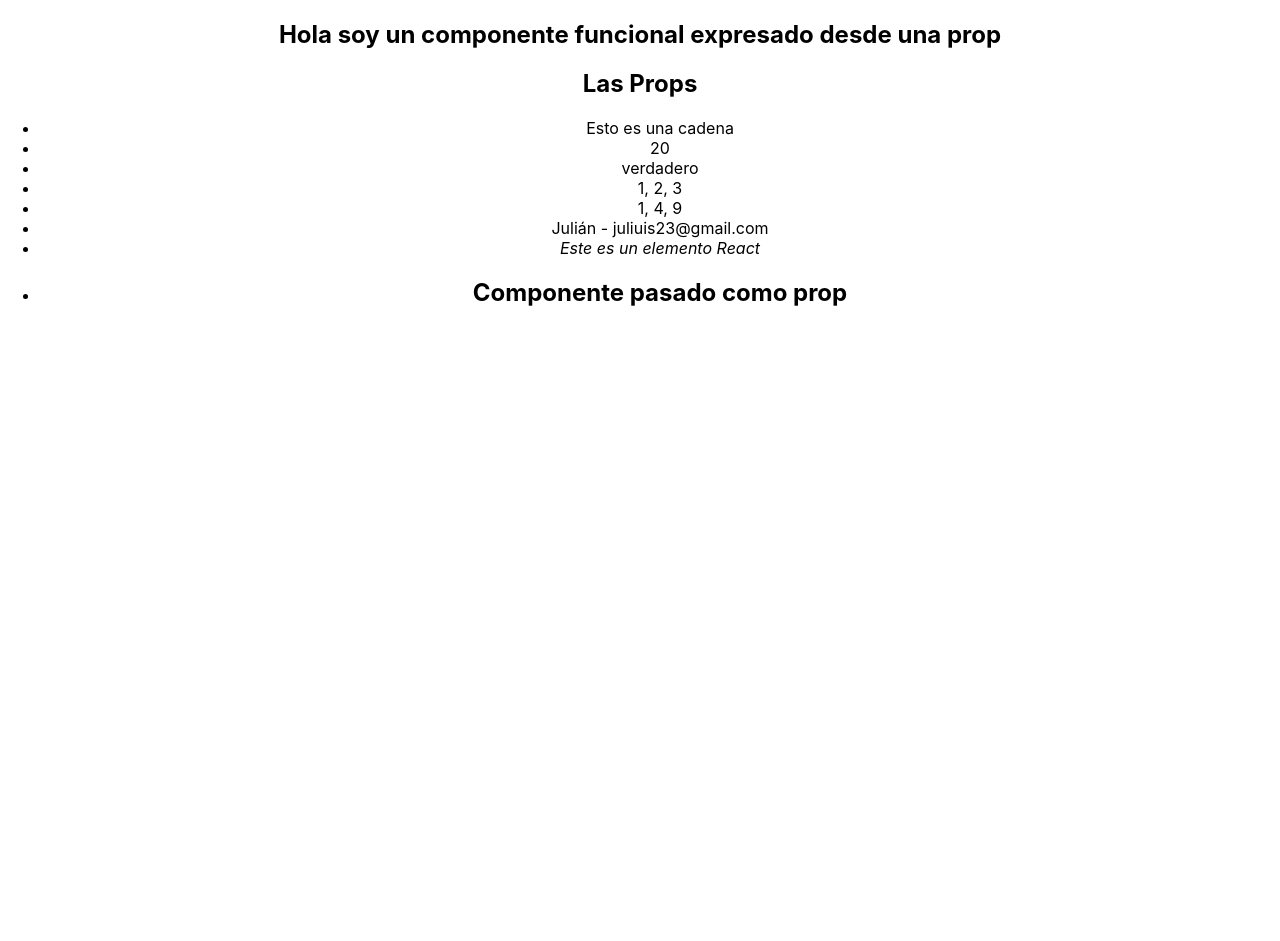
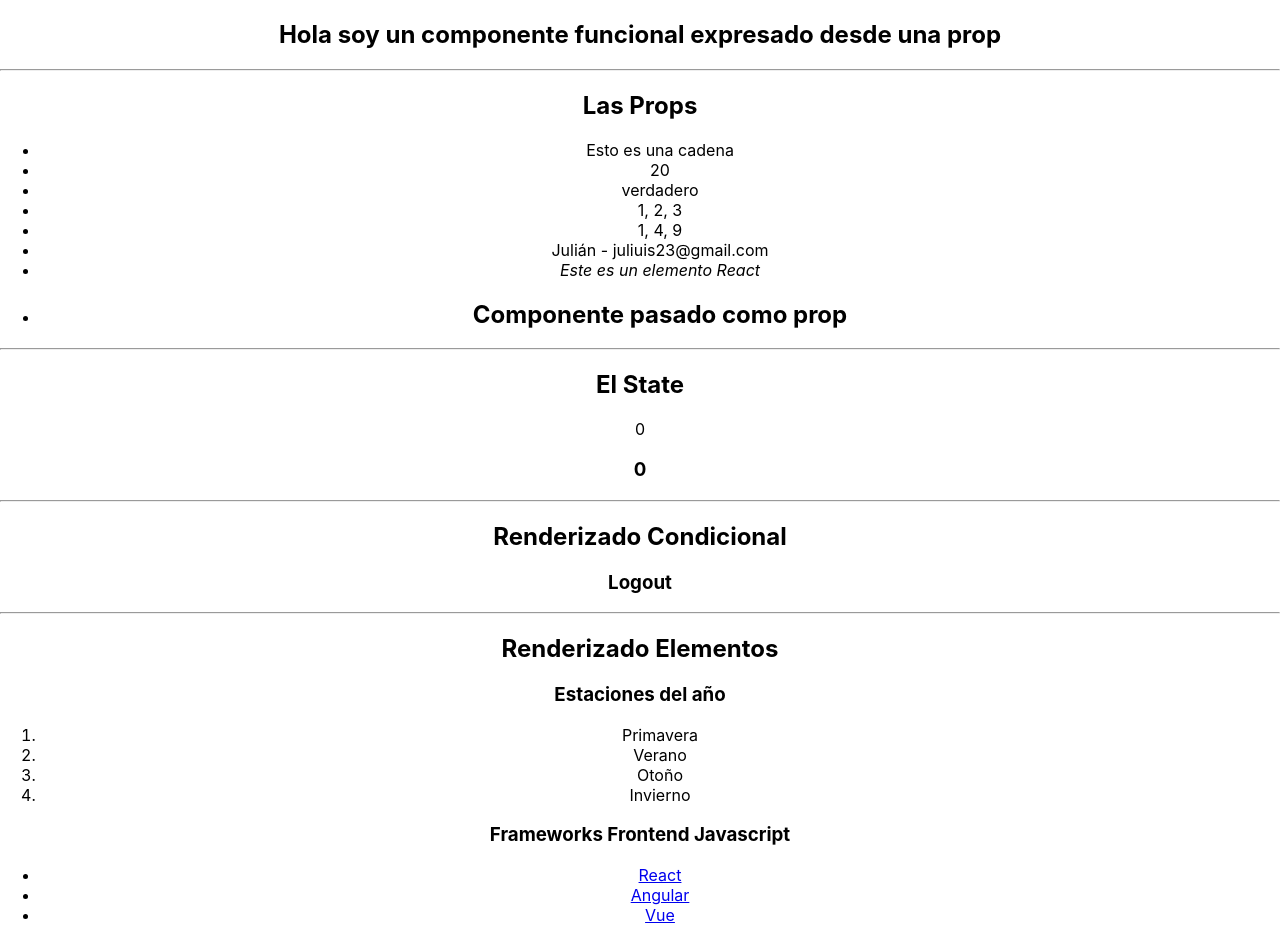
Before and after one commit to juli-ASD/Curso-React, a React (Create React App) app: page / in a window 1280 px wide. Before the commit the page ends 800 px from the top, so only its background shows below. Built offline with nearby package versions, Linux system fonts and the light colour scheme.

Commit message:
State, Conditional render and elements render

```diff
--- a/src/App.js
+++ b/src/App.js
@@ -1,7 +1,10 @@
 /* import logo from './logo.svg'; */
 import "./App.css";
 import Componente from "./components/Componente";
+import Estado from "./components/Estado";
 import Propiedades from "./components/Propiedades";
+import RenderizadoCondicional from "./components/RenderizadoCondicional";
+import RenderizadoElementos from "./components/RenderizadoElementos";
 
 function App() {
   return (
@@ -22,6 +25,7 @@ function App() {
       </header> */}
       <section>
         <Componente msg="Hola soy un componente funcional expresado desde una prop" />
+        <hr/>
         <Propiedades
           cadena="Esto es una cadena"
           numero={20}
@@ -32,6 +36,12 @@ function App() {
           elementoReact={<i>Este es un elemento React</i>}
           componenteReact={<Componente msg="Componente pasado como prop" />}
           />
+          <hr/>
+          <Estado/>
+          <hr/>
+          <RenderizadoCondicional />
+          <hr/>
+          <RenderizadoElementos />
       </section>
     </div>
   );
--- /dev/null
+++ b/src/components/Estado.js
@@ -0,0 +1,33 @@
+import React, { Component } from "react";
+
+function EstadoAHijo(props) {
+  return (
+    <div>
+      <h3>{props.contadorHijo}</h3>
+    </div>
+  );
+}
+
+export default class Estado extends Component {
+  constructor(props) {
+    super(props);
+    this.state = {
+      contador: 0,
+    };
+
+    /* setInterval(() => {
+      this.setState({
+        contador: this.state.contador + 1,
+      });
+    }, 1000); */
+  }
+  render() {
+    return (
+      <div>
+        <h2>El State</h2>
+        <p>{this.state.contador}</p>
+        <EstadoAHijo contadorHijo={this.state.contador} />
+      </div>
+    );
+  }
+}
--- /dev/null
+++ b/src/components/RenderizadoCondicional.js
@@ -0,0 +1,34 @@
+import React, { Component } from "react";
+
+function Login() {
+  return (
+    <div>
+      <h3>Login</h3>
+    </div>
+  );
+}
+
+function Logout() {
+  return (
+    <div>
+      <h3>Logout</h3>
+    </div>
+  );
+}
+
+export default class RenderizadoCondicional extends Component {
+  constructor(props) {
+    super(props);
+    this.state = {
+        session: false,
+    }
+}
+  render() {
+    return (
+      <div>
+        <h2>Renderizado Condicional</h2>
+        {this.state.session ? <Login /> : <Logout />}
+      </div>
+    );
+  }
+}
--- /dev/null
+++ b/src/components/RenderizadoElementos.js
@@ -0,0 +1,39 @@
+import React, { Component } from "react";
+import data from "../helpers/data.json"
+
+function ElementoLista(props){
+    return(
+        <li>
+            <a href={props.el.web} target="blank">{props.el.name}</a>
+        </li>
+    )
+}
+
+export default class RenderizadoElementos extends Component {
+  constructor(props) {
+    super(props);
+    this.state = {
+        seasons: ["Primavera", "Verano", "Otoño", "Invierno"],
+    }
+}
+  render() {
+    console.log(data)
+    return (
+      <div>
+        <h2>Renderizado Elementos</h2>
+        <h3>Estaciones del año</h3>
+        <ol>
+            {this.state.seasons.map((el) => (
+                <li key={el}>{el}</li>
+            ))}
+        </ol>
+        <h3>Frameworks Frontend Javascript</h3>
+        <ul>
+            {data.frameworks.map((el) => (
+                <ElementoLista key={el.id} el={el}/>)
+            )}
+        </ul>
+      </div>
+    );
+  }
+}
--- /dev/null
+++ b/src/helpers/data.json
@@ -0,0 +1,19 @@
+{
+    "frameworks": [
+        {
+            "id": 1,
+            "name": "React",
+            "web": "https://reactjs.org"
+        },
+        {
+            "id": 2,
+            "name": "Angular",
+            "web": "https://angular.io"
+        },
+        {
+            "id": 3,
+            "name": "Vue",
+            "web": "https://vuejs.org"
+        }
+    ]
+}
```
